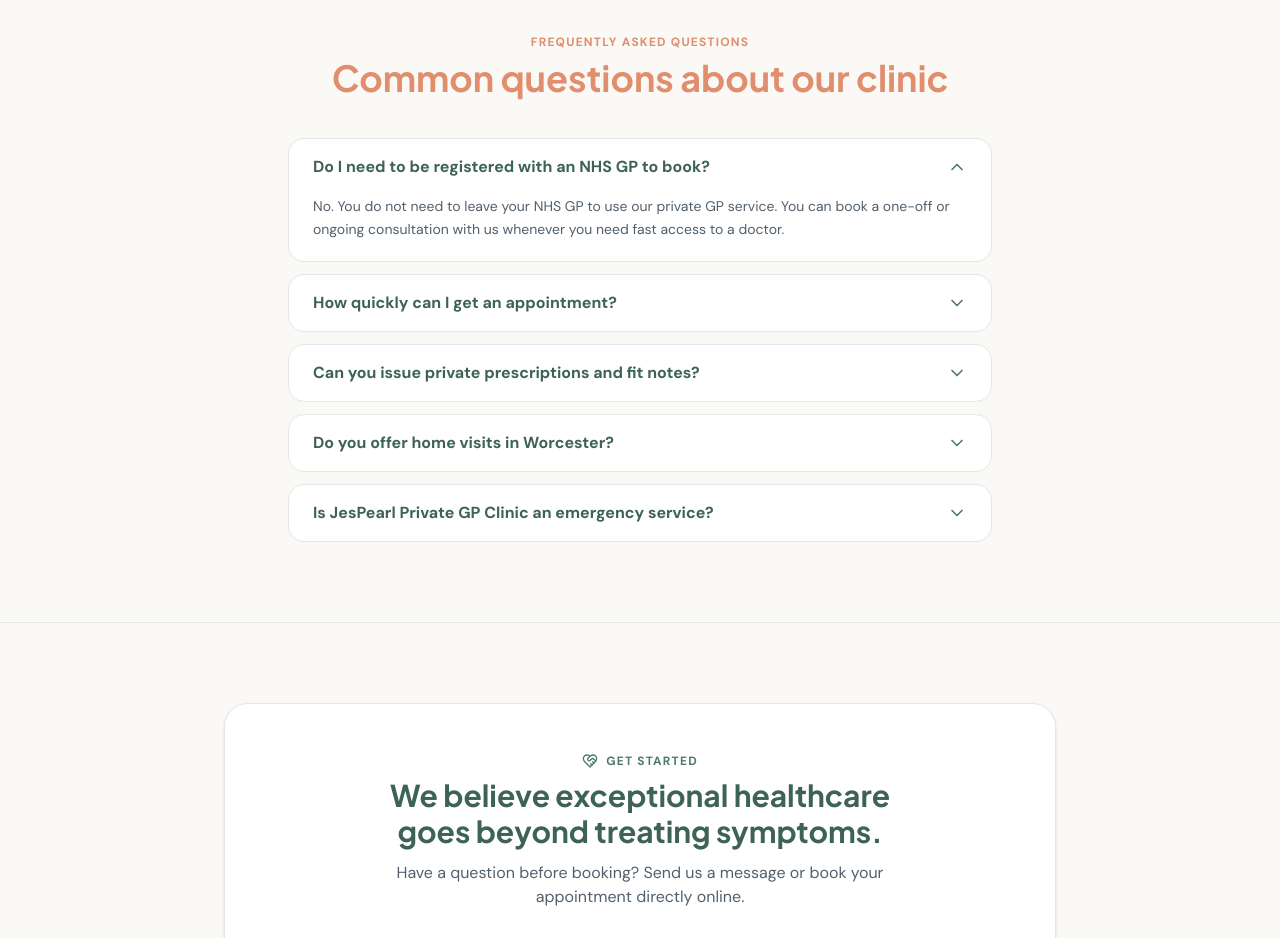
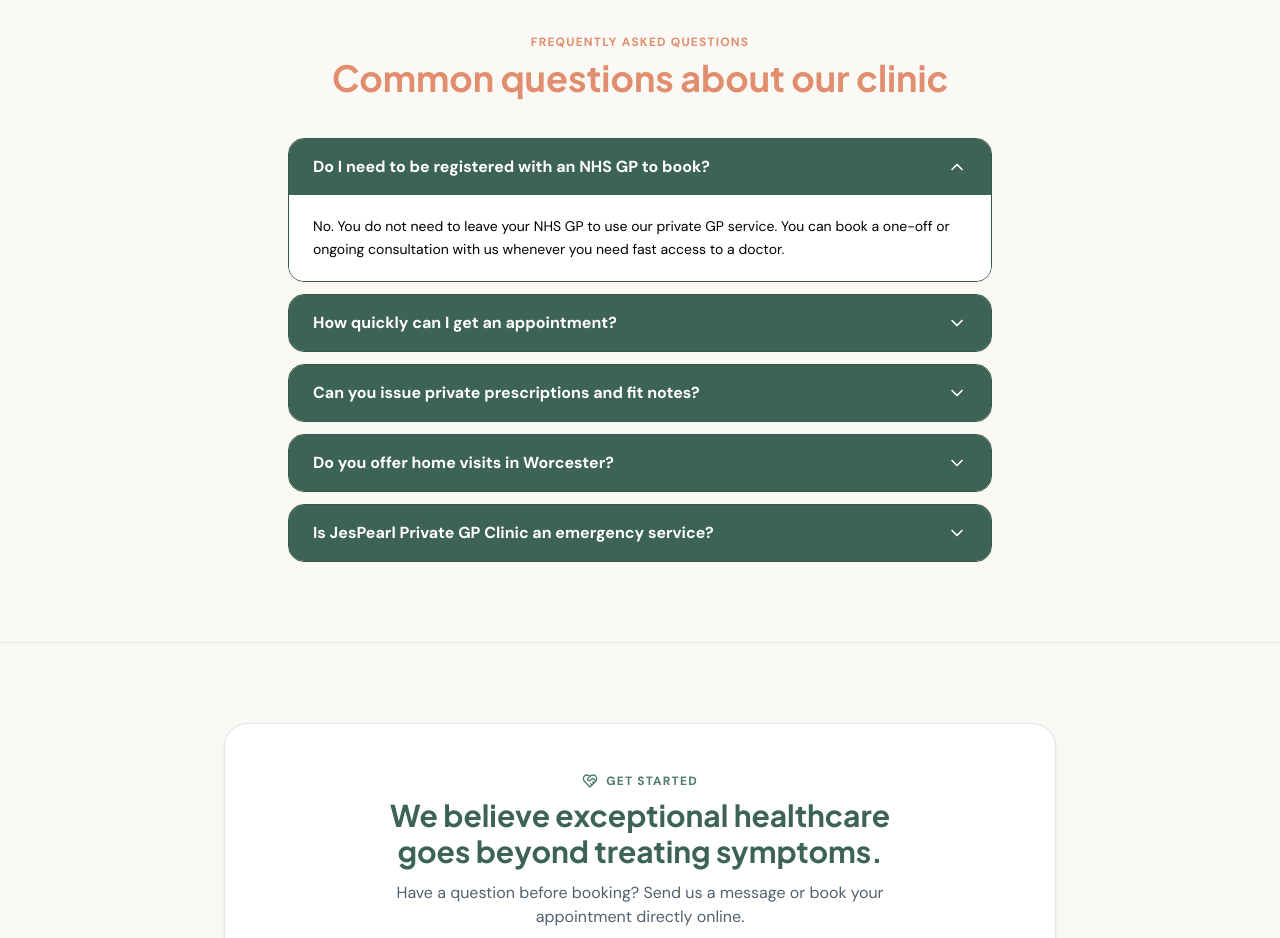
Before and after one commit to Ovidhub/jp-design, a React (Vite) app: page / in a window 1280 px wide. Shown: the part 3420-4358 px from the top of the page. Built offline with nearby package versions, Linux system fonts and the light colour scheme.

Commit message:
Style FAQ question tabs in Eucalyptus green with white text and white/black answer dropdowns
Co-authored-by: arena-agent <297053741+arena-agent@users.noreply.github.com>

```diff
--- a/src/App.jsx
+++ b/src/App.jsx
@@ -739,22 +739,22 @@ export default function App() {
                     return (
                       <div
                         key={faq.q}
-                        className="bg-white border border-[#E5E7EB] rounded-2xl overflow-hidden"
+                        className="bg-white border border-[#35584A] rounded-2xl overflow-hidden"
                       >
                         <button
                           type="button"
                           onClick={() => setOpenFaq(isOpen ? -1 : idx)}
-                          className="w-full px-6 py-4 text-left flex items-center justify-between gap-4 font-semibold text-[#3D6354] cursor-pointer"
+                          className="w-full px-6 py-4 text-left flex items-center justify-between gap-4 font-semibold bg-[#3D6354] text-white cursor-pointer"
                         >
                           <span>{faq.q}</span>
                           <ChevronDown
-                            className={`w-5 h-5 text-[#4E7A69] shrink-0 transition-transform ${
+                            className={`w-5 h-5 text-white shrink-0 transition-transform ${
                               isOpen ? 'rotate-180' : ''
                             }`}
                           />
                         </button>
                         {isOpen && (
-                          <div className="px-6 pb-5 text-sm text-[#52606D] leading-relaxed">
+                          <div className="px-6 py-5 bg-white text-sm text-black leading-relaxed">
                             {faq.a}
                           </div>
                         )}
```
